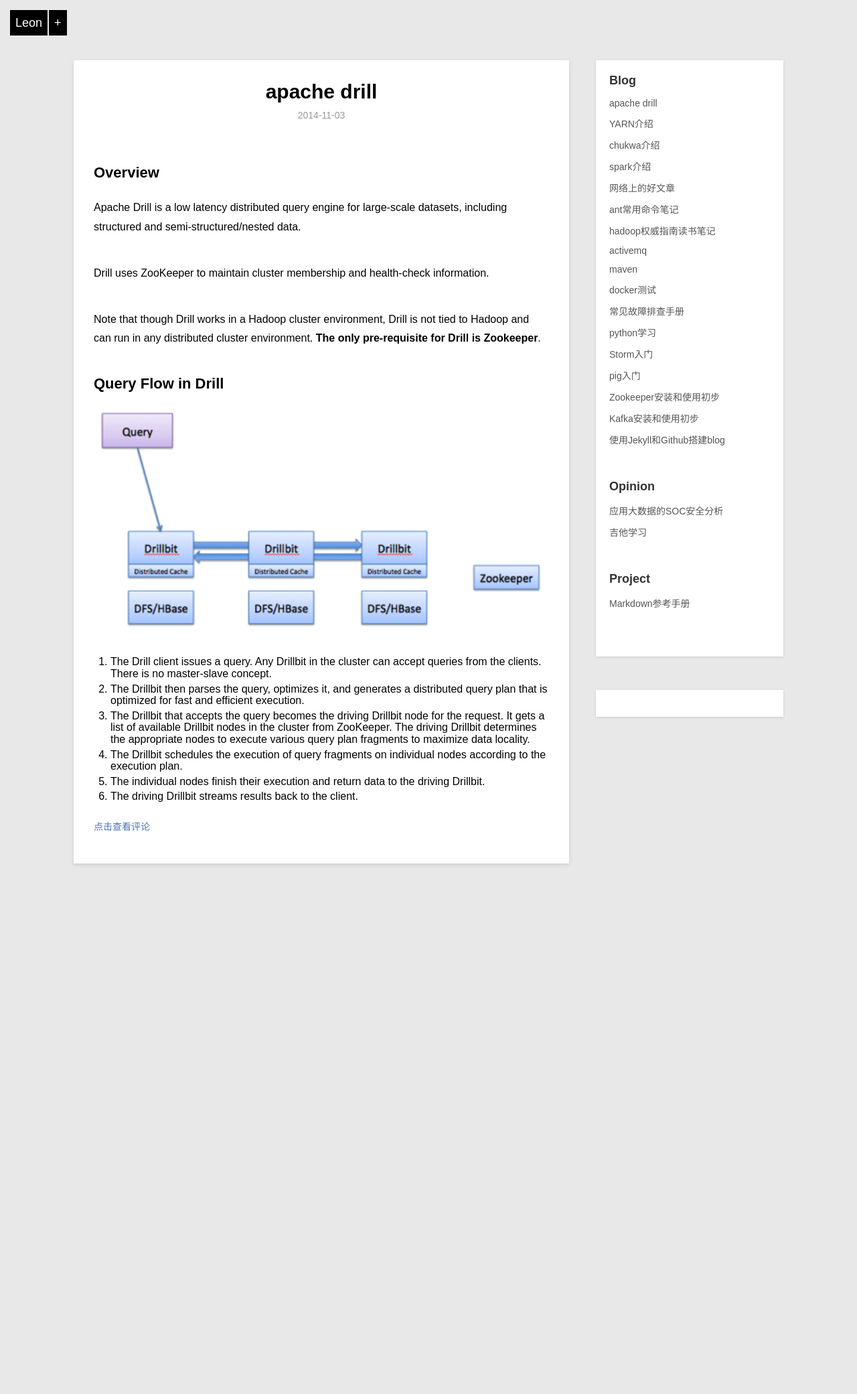
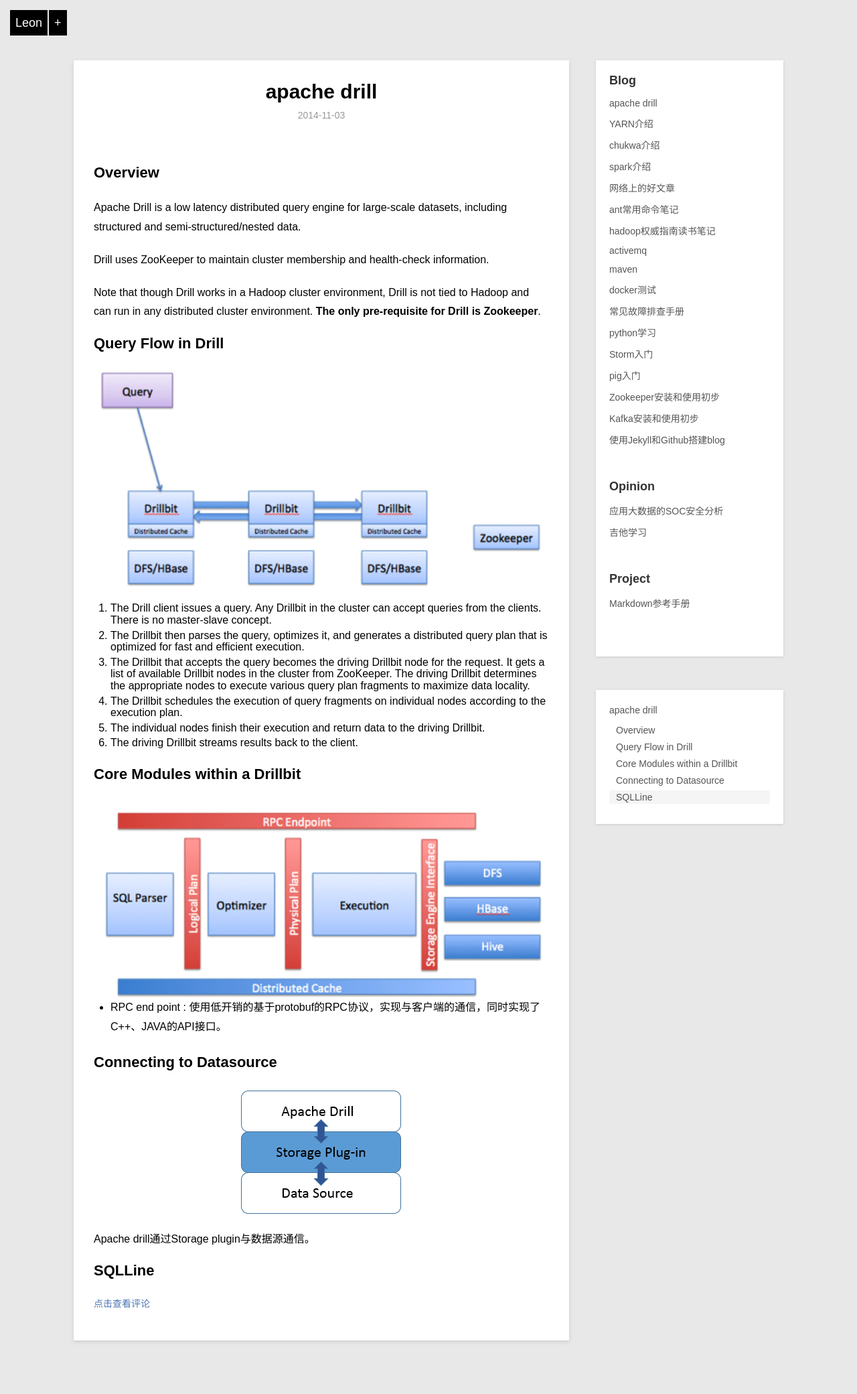
Before and after one commit to moreorless/moreorless.github.io, a Jekyll site: the page built from _posts/blog/2014-11-03-drill_overview.md, in a window 1280 px wide. Shown: the whole page at 67% size. Built offline with Jekyll 4.4.1, drawn with Linux system fonts in a browser that asks for light colours; Markdown is read by kramdown in place of the engine named in the settings; before the commit the page ends 1369 px from its top, so only the background shows below that; grey boxes are pictures that could not be loaded.

Commit message:
修改样式

```diff
--- a/_posts/blog/2014-11-03-drill_overview.md
+++ b/_posts/blog/2014-11-03-drill_overview.md
@@ -14,9 +14,22 @@ Note that though Drill works in a Hadoop cluster environment, Drill is not tied
 
 ## Query Flow in Drill
 ![Query Flow in Drill](../../images/blog/drill/data_flow.jpg)
+
 1. The Drill client issues a query. Any Drillbit in the cluster can accept queries from the clients. There is no master-slave concept.
 2. The Drillbit then parses the query, optimizes it, and generates a distributed query plan that is optimized for fast and efficient execution.
 3. The Drillbit that accepts the query becomes the driving Drillbit node for the request. It gets a list of available Drillbit nodes in the cluster from ZooKeeper. The driving Drillbit determines the appropriate nodes to execute various query plan fragments to maximize data locality.
 4. The Drillbit schedules the execution of query fragments on individual nodes according to the execution plan.
 5. The individual nodes finish their execution and return data to the driving Drillbit.
 6. The driving Drillbit streams results back to the client.
+
+## Core Modules within a Drillbit
+![Core Modules](../../images/blog/drill/arc-2.jpg)
+
+* RPC end point : 使用低开销的基于protobuf的RPC协议，实现与客户端的通信，同时实现了C++、JAVA的API接口。
+
+## Connecting to Datasource
+![Core Modules](../../images/blog/drill/storageplugin.PNG)
+
+Apache drill通过Storage plugin与数据源通信。
+
+## SQLLine
--- a/css/default.css
+++ b/css/default.css
@@ -78,7 +78,7 @@ a.external:hover {background-position:right -15px;}
 h2 {font-size:22px;font-weight:bold;margin-bottom:25px;}
 h3 {font-size:18px;font-weight:bold;margin-bottom:25px;}
 h4,h5,h6 {font-weight:bold;margin-bottom:15px;}
-p {margin-bottom:40px;line-height:1.8em;}
+p {margin-bottom:20px;line-height:1.8em;}
 code {background:#eee;border:1px solid #ccc;padding:0 5px;font-family:"Courier";line-height:14px;font-size:14px;word-wrap:break-word; }
 pre {background-color:#fcfcfc;padding:15px;overflow:auto;margin-bottom:40px;font-size:14px;border: 1px solid #eee;-webkit-border-radius: 4px 4px 4px 4px;-moz-border-radius: 4px 4px 4px 4px;border-radius: 4px 4px 4px 4px;color:#b9bdb6;margin-top:-20px; }
 h4+pre, h3+pre { margin-top:20px; }
```
Also changed, not shown: images/blog/drill/arc-2.jpg (added), images/blog/drill/storageplugin.PNG (added).
